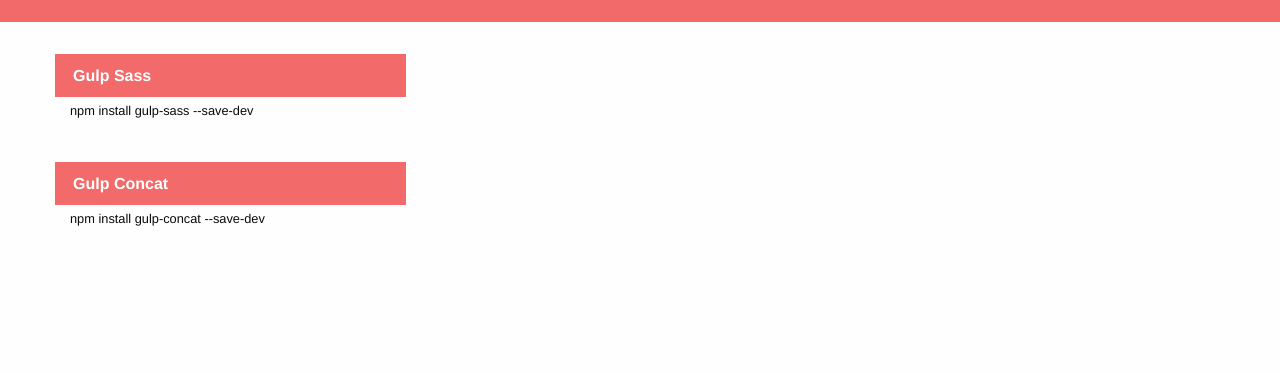
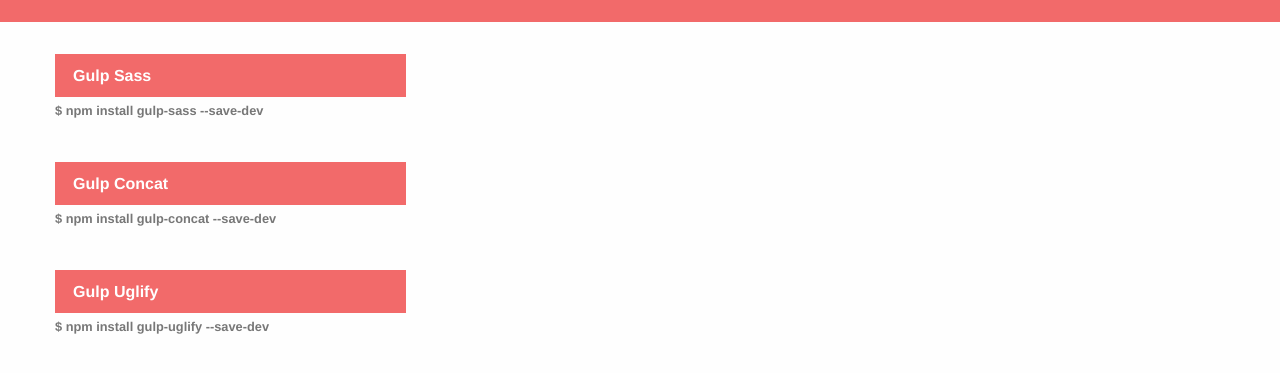
Before and after one commit to GizellySteffanny/gulp-setup, a website: page index.html in a window 1280 px wide. Shown: the part 93-466 px from the top of the page. Drawn offline with nearby package versions, Linux system fonts and the light colour scheme.

Commit message:
Install uglify & create task for minify JS

```diff
--- a/assets/css/style.min.css
+++ b/assets/css/style.min.css
@@ -1 +1 @@
-header{background-color:#f26a6a;text-align:center;padding:2rem;color:#fff;margin-bottom:2rem}main nav{width:30%}main nav ul li{margin-bottom:1.5rem}main nav ul li a{border:2px solid #f26a6a;background-color:#f26a6a;color:#fff;transition:all 300ms linear;font-weight:600}main nav ul li a:hover,main nav ul li a:active{background-color:#fff;color:#f26a6a}main nav ul li a p small{color:#777}
+header{user-select:none;background-color:#f26a6a;text-align:center;padding:2rem;color:#fff;margin-bottom:2rem}main nav{width:30%}main nav ul li{margin-bottom:1.5rem}main nav ul li a{border:2px solid #f26a6a;background-color:#f26a6a;color:#fff;transition:all 300ms linear;font-weight:600}main nav ul li a:hover,main nav ul li a:active{background-color:#fff;color:#f26a6a}main nav ul li p .install{color:#777;font-weight:600}
--- /dev/null
+++ b/assets/js/app.min.js
@@ -0,0 +1 @@
+var title=void(document.getElementById("title").innerHTML="Gulp Setup Environment");
--- /dev/null
+++ b/assets/src/js/header.js
@@ -0,0 +1,3 @@
+var title =  (function (document) {
+    document.getElementById('title').innerHTML = 'Gulp Setup Environment';
+})(document);
--- a/assets/src/sass/header.scss
+++ b/assets/src/sass/header.scss
@@ -2,6 +2,7 @@
 @import "variables";
 
 header {
+    user-select: none;
     background-color: $color-primary;
     text-align: center;
     padding: 2rem;
--- a/assets/src/sass/main.scss
+++ b/assets/src/sass/main.scss
@@ -18,10 +18,12 @@
                         background-color: $white;
                         color: $color-primary;
                     }
-                    p {
-                        small {
-                            color: $text-color;
-                        }
+                }
+
+                p {
+                    .install {
+                        color: $text-color;
+                        font-weight: 600;
                     }
                 }
             }
--- a/index.html
+++ b/index.html
@@ -10,7 +10,7 @@
   </head>
   <body>
    <header>
-      <h3>Gulp Setup Environment</h3>
+      <h3 id="title"></h3>
    </header>
 
    <main class="grid-container">
@@ -18,15 +18,22 @@
         <ul class="vertical menu">
           <li>
             <a href="https://www.npmjs.com/package/gulp-sass/" target="_blank">Gulp Sass</a>
-            <p class="grid-container">
-               <small> npm install gulp-sass --save-dev</small>
+            <p>
+               <small class="install"> $ npm install gulp-sass --save-dev</small>
             </p>
           </li>
 
           <li>
             <a href="https://www.npmjs.com/package/gulp-concat/" target="_blank">Gulp Concat</a>
-            <p class="grid-container">
-               <small> npm install gulp-concat --save-dev</small>
+            <p>
+               <small class="install"> $ npm install gulp-concat --save-dev</small>
+            </p>
+          </li>
+
+          <li>
+            <a href="https://www.npmjs.com/package/gulp-uglify/" target="_blank">Gulp Uglify</a>
+            <p>
+               <small class="install"> $ npm install gulp-uglify --save-dev</small>
             </p>
           </li>
         </ul>
@@ -36,6 +43,7 @@
     <script src="node_modules/jquery/dist/jquery.min.js"></script>
     <script src="node_modules/what-input/dist/what-input.min.js"></script>
     <script src="node_modules/foundation-sites/dist/js/foundation.min.js"></script>
+    <script src="assets/js/app.min.js"></script>
     <script>
       $(document).foundation();
     </script>
--- a/package.json
+++ b/package.json
@@ -24,6 +24,7 @@
     "foundation-sites": "^6.4.4-rc1",
     "gulp": "^3.9.1",
     "gulp-concat": "^2.6.1",
-    "gulp-sass": "^3.1.0"
+    "gulp-sass": "^3.1.0",
+    "gulp-uglify": "^3.0.0"
   }
 }
```
Also changed, not shown: gulpfile.js (+10 -2 lines), 1 other file.
